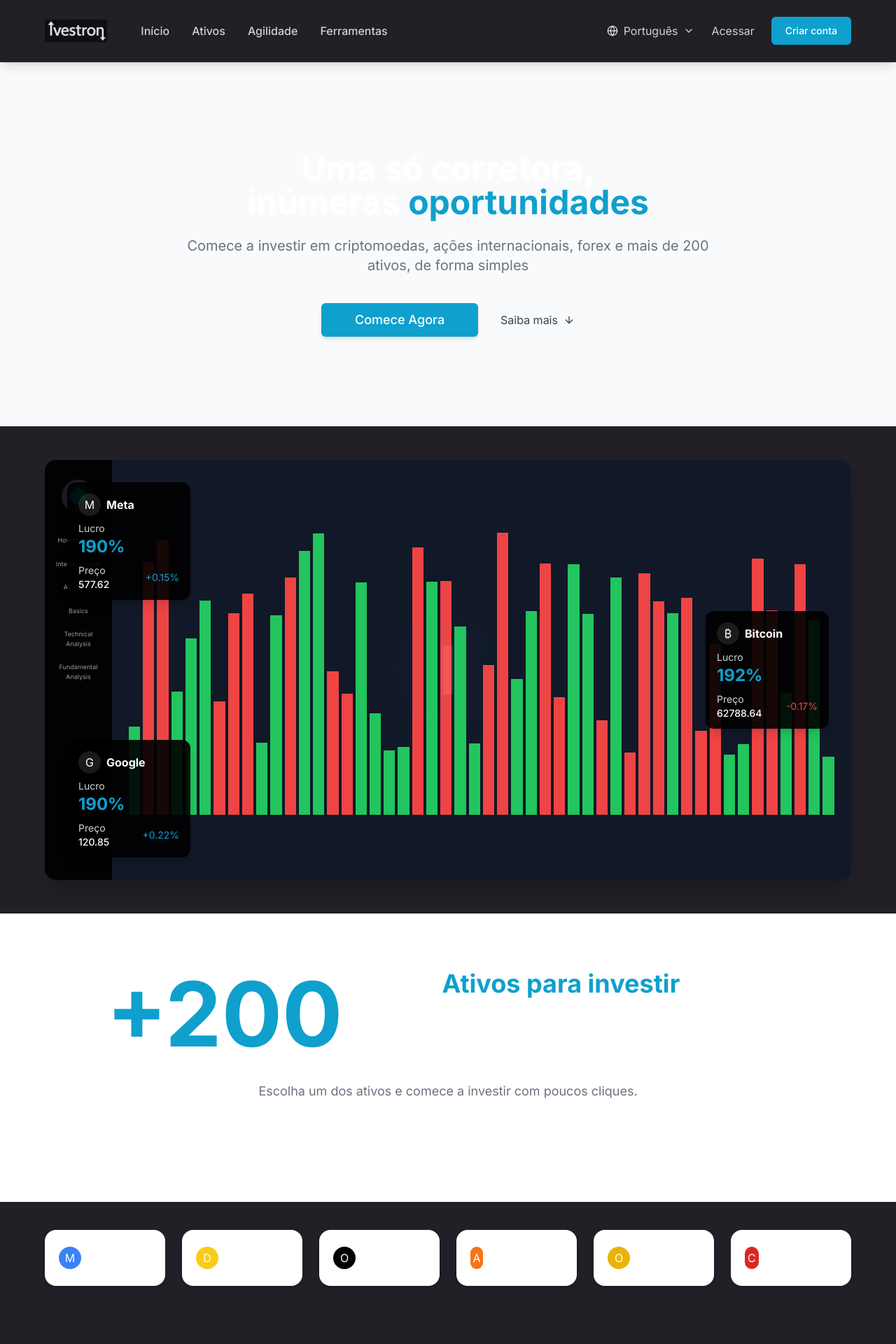
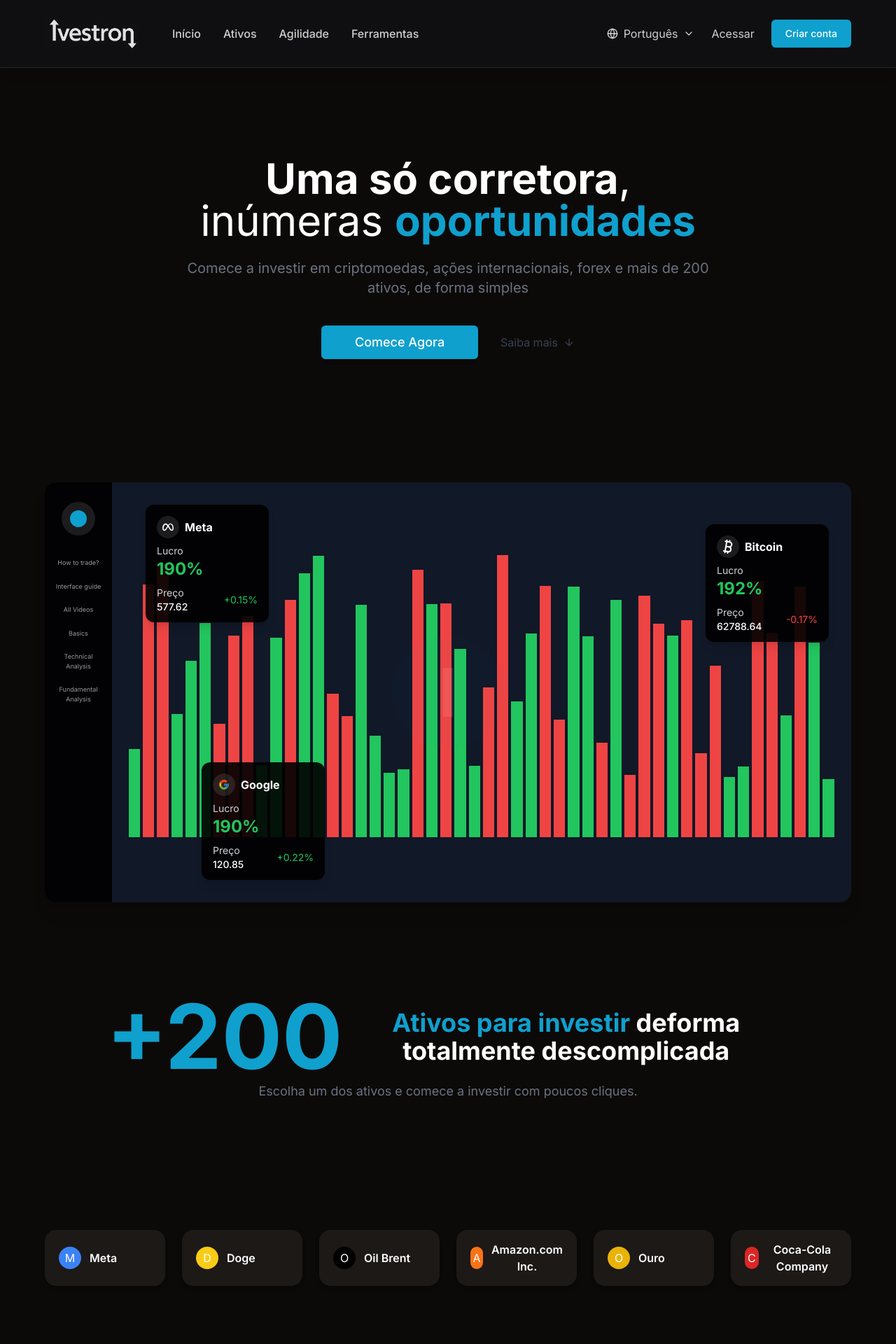
Before and after one commit to caetanobona/ivestron-asset-gateway, a React (Vite) app: page / in a window 1280 px wide. Shown: the top 1920 px of the page at 70% size. Built offline with nearby package versions, Linux system fonts and the light colour scheme.

Commit message:
fixed details

```diff
--- a/package.json
+++ b/package.json
@@ -52,6 +52,7 @@
     "react-day-picker": "^8.10.1",
     "react-dom": "^18.3.1",
     "react-hook-form": "^7.53.0",
+    "react-icons": "^5.5.0",
     "react-resizable-panels": "^2.1.3",
     "react-router-dom": "^6.26.2",
     "recharts": "^2.12.7",
--- a/src/components/AssetButtons.tsx
+++ b/src/components/AssetButtons.tsx
@@ -9,7 +9,7 @@ interface AssetButtonProps {
 
 const AssetButton: React.FC<AssetButtonProps> = ({ logo, name, color }) => {
   return (
-    <button className="bg-white rounded-2xl shadow-md py-4 px-5 flex items-center min-w-40 hover:shadow-lg transition-shadow">
+    <button className="bg-stone-900 rounded-2xl shadow-md py-4 px-5 flex items-center min-w-40 hover:shadow-lg transition-shadow">
       <div className={`w-8 h-8 rounded-full flex items-center justify-center mr-3 ${color}`}>
         {logo}
       </div>
--- a/src/components/AssetHighlight.tsx
+++ b/src/components/AssetHighlight.tsx
@@ -3,16 +3,16 @@ import React from 'react';
 
 const AssetHighlight = () => {
   return (
-    <section id="assets" className="py-16 md:py-20 bg-white">
+    <section id="assets" className="py-16 md:py-20 bg-stone-950">
       <div className="flex flex-col max-w-5xl mx-auto px-6 text-center">
-        <div className='flex flex-row'>
-          <h2 className="text- md:text-5xl font-bold mb-8">
-            <span className="text-ivestron-blue md:text-9xl">+200</span>
+        <div className='lg:flex lg:flex-row justify-center items-center'>
+          <h2 className="text- md:text-5xl font-bold justify-center items-center">
+            <span className="text-ivestron-blue text-9xl">+200</span>
             <br />
           </h2>
-          <h2 className='text-4xl font-bold'>
-            <span className="text-ivestron-blue">Ativos para investir</span>
-              <br />
+          <h2 className='text-4xl font-bold mb-4 lg:mb-0'>
+            <span className="text-ivestron-blue">Ativos para investir </span>
+
             <span>deforma totalmente descomplicada</span>
           </h2>
         </div>
--- a/src/components/DepositSection.tsx
+++ b/src/components/DepositSection.tsx
@@ -4,7 +4,7 @@ import { ArrowUpCircle, DollarSign } from 'lucide-react';
 
 const DepositSection = () => {
   return (
-    <section className="py-16 md:py-20 bg-gray-50">
+    <section className="py-16 md:py-20 bg-stone-950">
       <div className="max-w-5xl mx-auto px-6 text-center">
         {/* Circular Icon */}
         <div className="w-14 h-14 mx-auto mb-6 bg-white rounded-full shadow-md flex items-center justify-center">
--- a/src/components/HeroSection.tsx
+++ b/src/components/HeroSection.tsx
@@ -5,11 +5,11 @@ import { ArrowDown } from 'lucide-react';
 
 const HeroSection = () => {
   return (
-    <section className="bg-gray-50 py-20 md:py-24 lg:py-32">
+    <section className="bg-stone-950 py-20 md:py-24 lg:py-32">
       <div className="max-w-4xl mx-auto px-6 text-center">
-        <h1 className="text-4xl md:text-5xl font-bold mb-6">
-          Uma só corretora, <br />
-          <span>inúmeras <span className="text-ivestron-blue">oportunidades</span></span>
+        <h1 className="text-4xl md:text-6xl mb-6">
+          <span className='font-bold'>Uma só corretora</span>, <br />
+          <span>inúmeras <span className="text-ivestron-blue font-bold">oportunidades</span></span>
         </h1>
 
         <p className="text-ivestron-text-gray text-lg md:text-xl mb-10 max-w-3xl mx-auto">
--- a/src/components/Navbar.tsx
+++ b/src/components/Navbar.tsx
@@ -24,7 +24,7 @@ const Navbar = () => {
   }
 
   return (
-    <nav className="w-full bg-ivestron-bg shadow-lg border-b border-white/10 py-6 px-10 md:px-12 lg:px-16 sticky top-0 z-50">
+    <nav className="w-full bg-[#0f0f11] shadow-lg border-b border-white/10 py-6 px-10 md:px-12 lg:px-16 sticky top-0 z-50">
       <div className="max-w-7xl mx-auto flex items-center justify-between">
         <div className="flex items-center">
           {/* Logo */}
@@ -32,12 +32,12 @@ const Navbar = () => {
             <img
               src="/lovable-uploads/795bb033-d644-4c19-be37-6a0ba0fa84d9.png"
               alt="IVESTRON"
-              className="h-8 w-auto"
+              className="h-12 w-auto"
             />
           </div>
 
           {/* Navigation links */}
-          <div className="hidden md:flex space-x-8">
+          <div className="hidden lg:flex space-x-8">
             <a href="#" className="font-medium text-white/80 hover:text-ivestron-blue transition-colors">Início</a>
             <a href="#" className="font-medium text-white/80 hover:text-ivestron-blue transition-colors">Ativos</a>
             <a href="#" className="font-medium text-white/80 hover:text-ivestron-blue transition-colors">Agilidade</a>
--- a/src/components/TradingInterface.tsx
+++ b/src/components/TradingInterface.tsx
@@ -1,8 +1,11 @@
 
+import { Bitcoin, Icon, IconNode } from 'lucide-react';
+import { FcGoogle } from "react-icons/fc"
+import { FaMeta } from 'react-icons/fa6';
 import React from 'react';
 
 interface AssetCardProps {
-  logo: string;
+  iconKey: string;
   name: string;
   profit: string;
   price: string;
@@ -12,27 +15,39 @@ interface AssetCardProps {
 }
 
 const AssetCard: React.FC<AssetCardProps> = ({
-  logo, name, profit, price, change, isPositive, position
+  iconKey, name, profit, price, change, isPositive, position
 }) => {
   // Position classes for the different card positions
   const positionClasses = {
-    'top-left': 'absolute top-8 left-8',
-    'bottom-left': 'absolute bottom-8 left-8',
-    'right': 'absolute top-1/2 -translate-y-1/2 right-8',
+    'top-left': 'absolute top-8 left-[86px] lg:left-36',
+    'bottom-left': 'absolute bottom-8 left-36 lg:left-56',
+    'right': 'absolute top-36 lg:top1/2 -translate-y-1/2 right-2 lg:right-8',
   };
 
+  const iconMap = {
+    'Google' : FcGoogle,
+    'Bitcoin' : Bitcoin,
+    'Meta' : FaMeta
+  }
+
+  function DynamicIcon({ name, ...props }) {
+    const IconComponent = iconMap[name];
+    if (!IconComponent) return null;
+    return <IconComponent {...props} />;
+  }
+
   return (
-    <div className={`${positionClasses[position as keyof typeof positionClasses]} bg-black/90 text-white rounded-xl p-4 w-44 h-[168px] shadow-lg`}>
+    <div className={`${positionClasses[position as keyof typeof positionClasses]} bg-black/90 text-white rounded-xl p-4 w-22 lg:w-44 h-[168px] shadow-lg`}>
       <div className="flex items-center mb-2">
         <div className="w-8 h-8 mr-2 rounded-full flex items-center justify-center bg-white/10">
-          {logo}
+          <DynamicIcon name={iconKey} />
         </div>
-        <span className="font-bold">{name}</span>
+        <span className="font-bold left">{name}</span>
       </div>
 
       <div className="mt-2">
         <div className="text-gray-300 text-sm">Lucro</div>
-        <div className="text-ivestron-blue text-2xl font-bold">{profit}</div>
+        <div className="text-green-500 text-2xl font-bold">{profit}</div>
       </div>
 
       <div className="flex justify-between items-center mt-2">
@@ -41,7 +56,7 @@ const AssetCard: React.FC<AssetCardProps> = ({
           <div className="font-medium">{price}</div>
         </div>
 
-        <div className={`text-sm ${isPositive ? 'text-ivestron-blue' : 'text-red-500'}`}>
+        <div className={`text-sm ${isPositive ? 'text-green-500' : 'text-red-500'}`}>
           {change}
         </div>
       </div>
@@ -103,7 +118,7 @@ const TradingInterface = () => {
 
           {/* Asset Cards */}
           <AssetCard
-            logo="M"
+            iconKey="Meta"
             name="Meta"
             profit="190%"
             price="577.62"
@@ -113,7 +128,7 @@ const TradingInterface = () => {
           />
 
           <AssetCard
-            logo="G"
+            iconKey="Google"
             name="Google"
             profit="190%"
             price="120.85"
@@ -123,7 +138,7 @@ const TradingInterface = () => {
           />
 
           <AssetCard
-            logo="₿"
+            iconKey="Bitcoin"
             name="Bitcoin"
             profit="192%"
             price="62788.64"
--- a/src/pages/Index.tsx
+++ b/src/pages/Index.tsx
@@ -10,7 +10,7 @@ import DepositSection from '@/components/DepositSection';
 const Index = () => {
 
   return (
-    <div className="min-h-screen flex flex-col bg-ivestron-bg text-white">
+    <div className="min-h-screen flex flex-col bg-stone-950 text-white">
       <Navbar />
       <main>
         <HeroSection />
```
Also changed, not shown: 1 other file (tests, documents, lock files or other folders).
